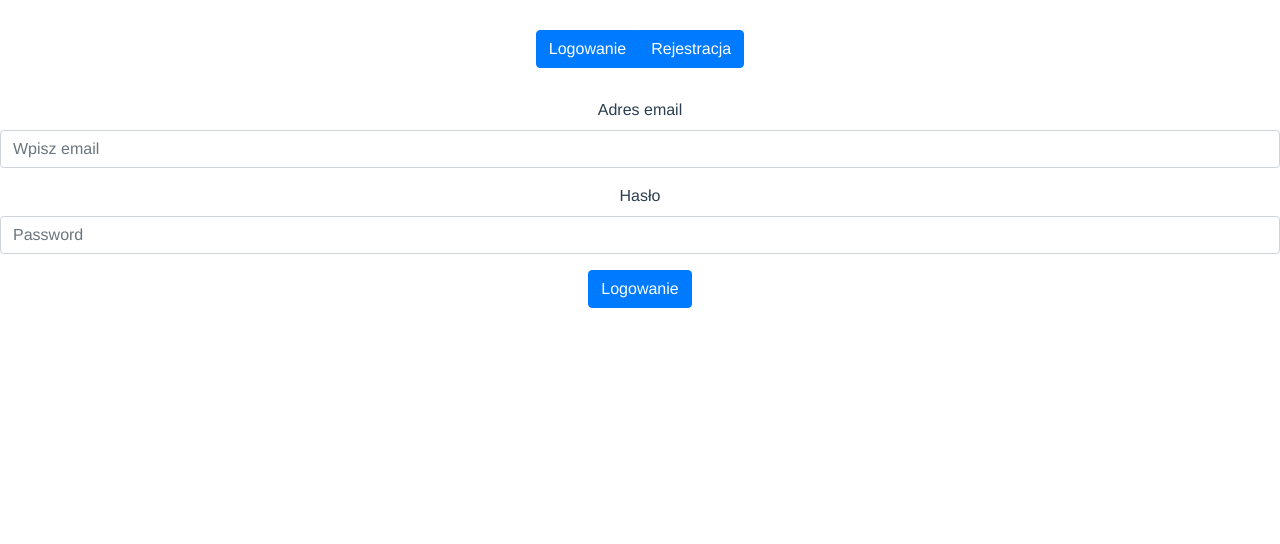
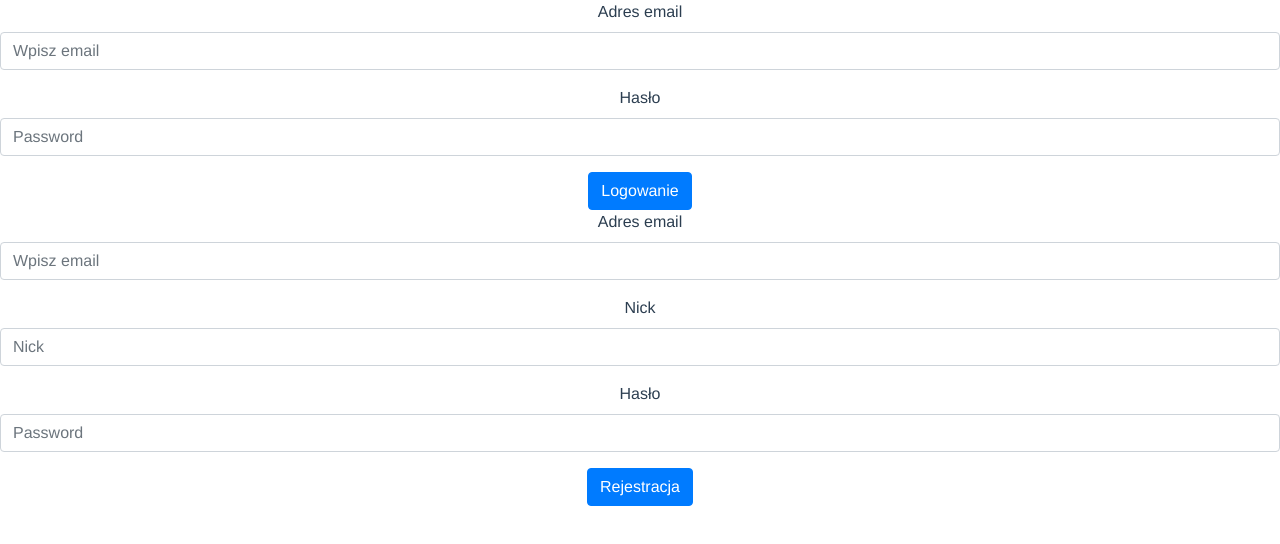
Before and after one commit to szatkoaleksander/student_game, a Vue app in the folder student_game.frontend/: page / in a window 1280 px wide. Shown: the top 544 px of the page. Built offline with nearby package versions, Linux system fonts and the light colour scheme.

Commit message:
Skrypt logowania

```diff
--- a/student_game.frontend/package.json
+++ b/student_game.frontend/package.json
@@ -9,6 +9,7 @@
     "test:unit": "vue-cli-service test:unit"
   },
   "dependencies": {
+    "axios": "^0.18.0",
     "bootstrap": "^4.3.1",
     "jquery": "^3.3.1",
     "popper.js": "^1.14.7",
--- a/student_game.frontend/src/components/Login.vue
+++ b/student_game.frontend/src/components/Login.vue
@@ -28,7 +28,13 @@
 export default {
   name: 'Login',
   props: {
-  }
+  },
+  data() {
+    return {
+      email: null,
+      password: null
+    }
+  },
 }
 </script>
 
--- a/student_game.frontend/src/components/Register.vue
+++ b/student_game.frontend/src/components/Register.vue
@@ -1,10 +1,14 @@
 <template>
   <div class="register">
-    <form>
+    <form
+      id="app"
+      v-on:submit.prevent="registerForm(email, nick, password)"
+    >
       <div class="form-group">
         <label for="email">Adres email</label>
         <input
           type="email"
+          v-model="email"
           class="form-control"
           id="email"
           placeholder="Wpisz email"
@@ -14,6 +18,7 @@
         <label for="nick">Nick</label>
         <input
           type="text"
+          v-model="nick"
           class="form-control"
           id="nick"
           placeholder="Nick"
@@ -23,6 +28,7 @@
         <label for="password">Hasło</label>
         <input
           type="password"
+          v-model="password"
           class="form-control"
           id="password"
           placeholder="Password"
@@ -34,9 +40,32 @@
 </template>
 
 <script>
+import axios from 'axios'
+
 export default {
-  name: 'Register',
-  props: {}
+  data() {
+    return {
+      email: null,
+      nick: null,
+      password: null
+    }
+  },
+
+  methods: {
+    registerForm: function (email, nick, password) {
+      axios.post('localhost:5000/api/account/register', {
+        email: email,
+        username: nick,
+        password: password
+      })
+      .then(function (response) {
+        console.log(response);
+      })
+      .catch(function (error) {
+        console.log(error);
+      });
+    }
+  }
 }
 
 </script>
--- a/student_game.frontend/src/router.js
+++ b/student_game.frontend/src/router.js
@@ -1,6 +1,6 @@
 import Vue from 'vue'
 import Router from 'vue-router'
-import Login from './views/Login.vue'
+import Main from './views/Main.vue'
 
 Vue.use(Router)
 
@@ -10,8 +10,8 @@ export default new Router({
   routes: [
     {
       path: '/',
-      name: 'Logowanie',
-      component: Login
+      name: 'Main',
+      component: Main
     }
   ]
 })
--- a/student_game.frontend/src/views/Login.vue
+++ /dev/null
@@ -1,45 +0,0 @@
-<template>
-    <div class="login">
-      <div id="nav" class="btn-group" role="group">
-        <button type="button" class="btn btn-primary" v-on:click="value = true">Logowanie</button>
-        <button type="button" class="btn btn-primary" v-on:click="value = false">Rejestracja</button>
-      </div>
-    <keep-alive>
-      <component :is="dynamicComponent"></component>
-    </keep-alive>
-    </div>
-</template>
-
-<script>
-import Login from '@/components/Login.vue'
-import Register from '@/components/Register.vue'
-
-export default {
-  name: 'login',
-  components: {
-    Login,
-    Register
-  },
-
-  props: {
-    value: {
-      default: true,
-      type: Boolean
-    }
-  },
-
-  computed: {
-    dynamicComponent () {
-      if (this.value) {
-        return 'Login'
-      } else {
-        return 'Register'
-      }
-    }
-  }
-}
-</script>
-
-<style>
-
-</style>
--- /dev/null
+++ b/student_game.frontend/src/views/Main.vue
@@ -0,0 +1,29 @@
+<template>
+    <div>
+      <login />
+      <Register />
+    </div>
+</template>
+
+<script>
+import Login from '@/components/Login.vue'
+import Register from '@/components/Register.vue'
+
+export default {
+  name: 'Main',
+  components: {
+    Login,
+    Register
+  },
+
+  data() {
+    return {
+
+    }
+  }
+}
+</script>
+
+<style>
+
+</style>
```
Also changed, not shown: 1 other file (tests, documents, lock files or other folders).
